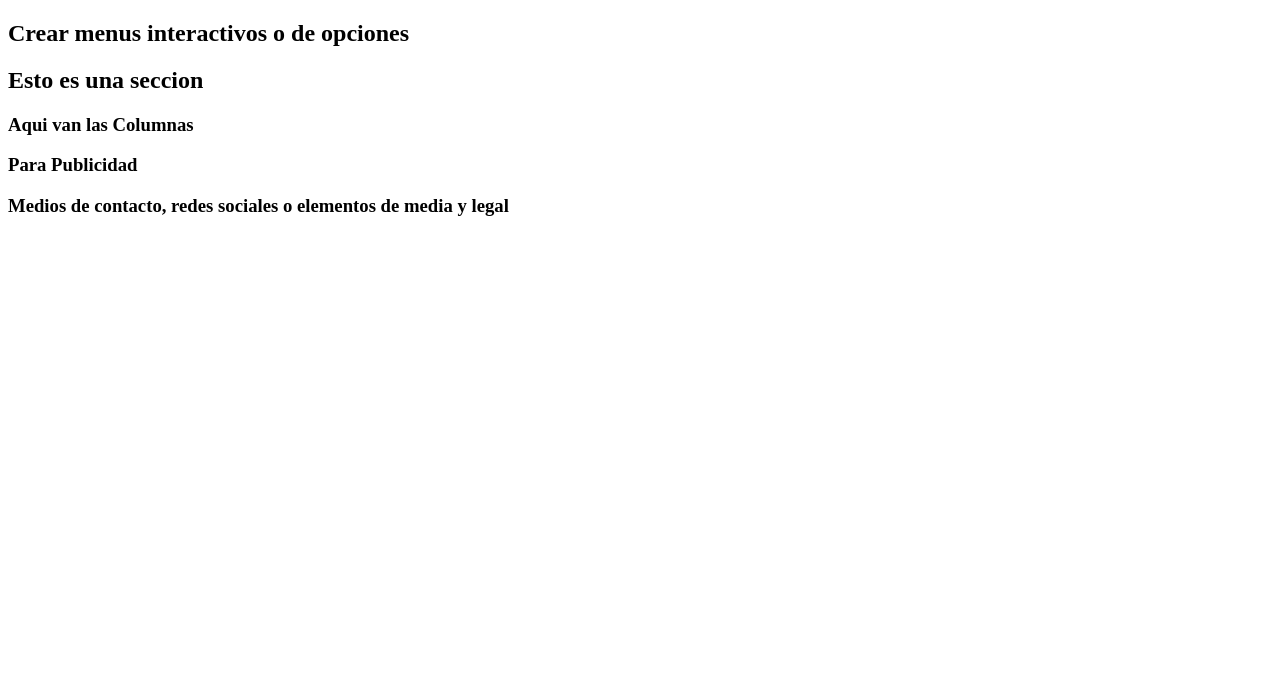
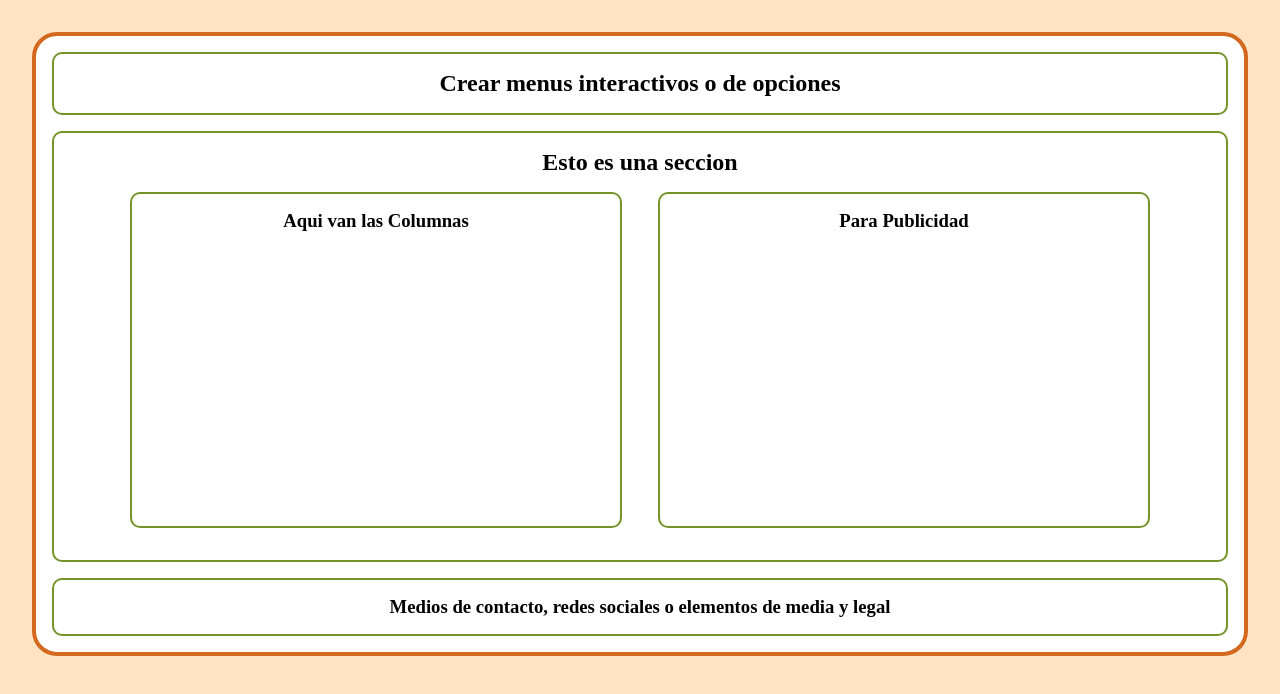
Before and after one commit to AlejandroTRIKITRAKATELAS33sanchezCano/4IV8_PSW_Sanchez_Cano_Alejandro, a plain HTML site: page 02HTML/index.html in a window 1280 px wide. Drawn offline with Linux system fonts and the light colour scheme.

Commit message:
css completo

```diff
--- /dev/null
+++ b/02HTML/CSS/style.css
@@ -0,0 +1,32 @@
+*{
+    padding: 0;
+    margin: 0;
+    color:black;
+    text-align: center;
+}
+
+html, body
+{
+    background-color: bisque;
+}
+
+    .main-container
+        {
+            border: 4px solid chocolate;
+            border-radius: 25px;
+            margin: 2rem;
+            background-color: rgb(255, 255, 255);
+        }
+    nav, section, footer, article, aside
+        {
+            border: 2px solid #739429;
+            margin: 1rem; border-radius: 10px;
+            padding: 1rem;
+        }
+
+    article, aside
+        {
+            width: 40%;
+            display: inline-block;
+            height: 300px;
+        }
--- a/02HTML/index.html
+++ b/02HTML/index.html
@@ -5,9 +5,10 @@
     <meta http-equiv="X-UA-Compatible" content="IE=edge">
     <meta name="viewport" content="width=device-width, initial-scale=1.0">
     <title>Mi Primera Pagina Web</title>
+    <link rel="stylesheet" href="CSS/style.css">
 </head>
 <body>
-    <div>
+    <div class= "main-container">
         <head>
             <nav>
                 <h1>Crear menus interactivos o de opciones</h1>
```
